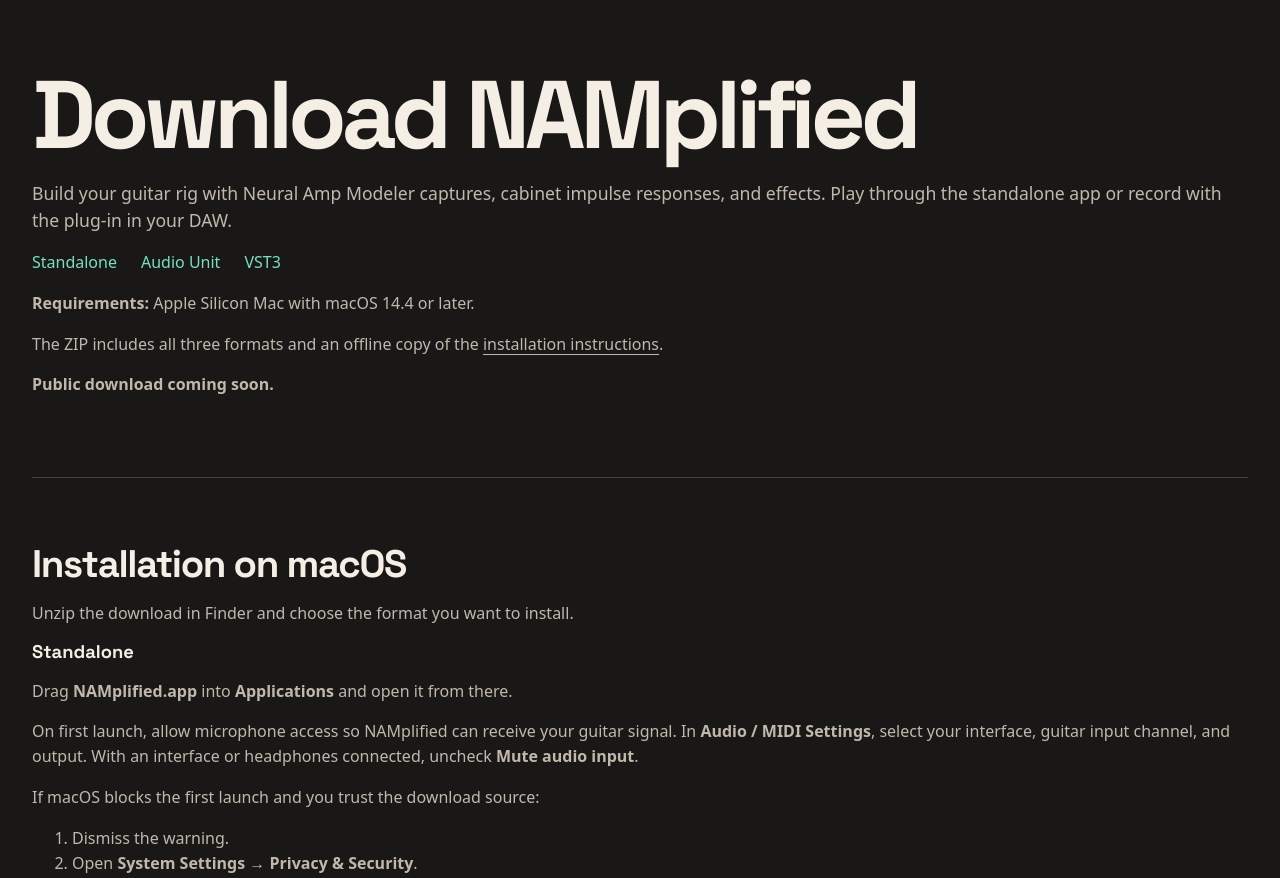
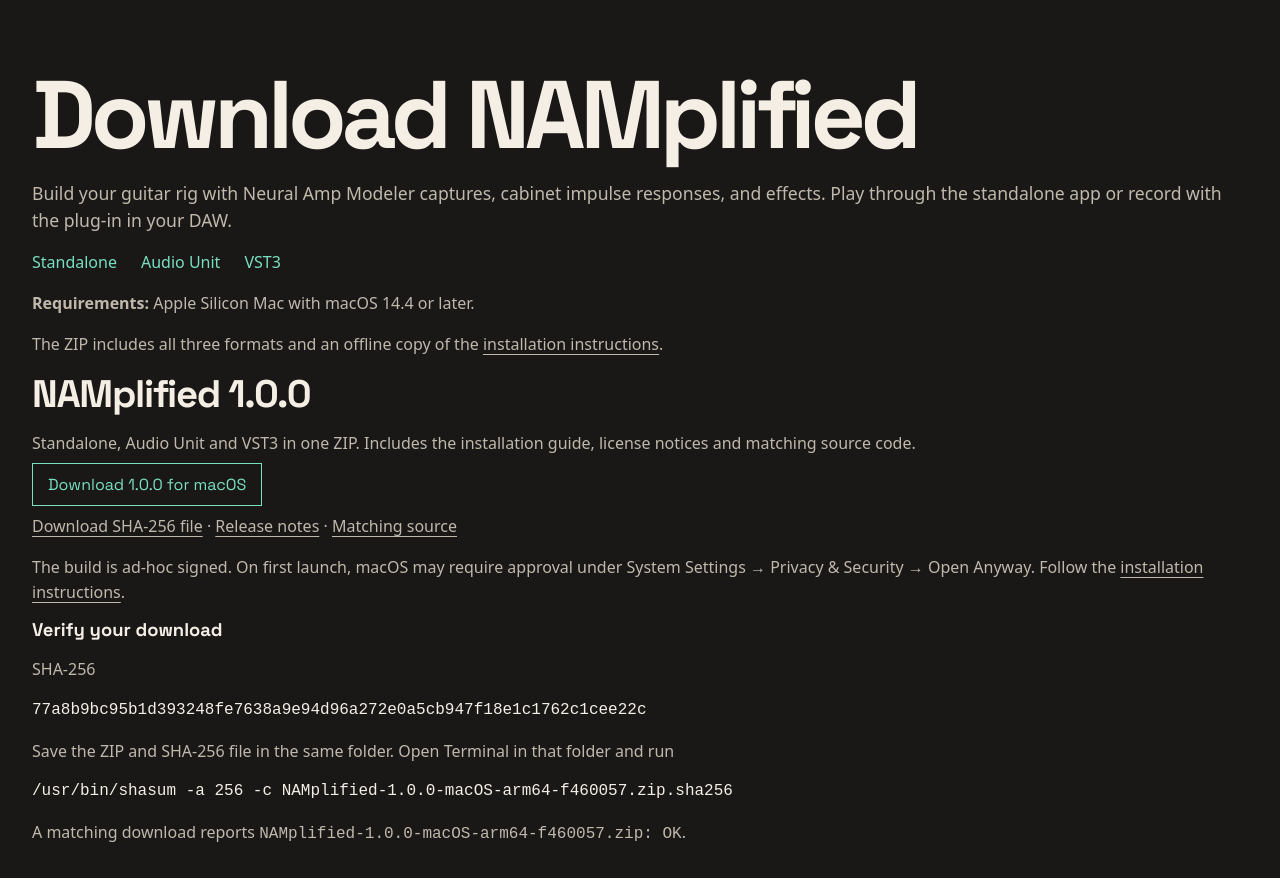
Before and after one commit to sedosa-guitar/namplified-web, a plain HTML site: page download.html in a window 1280 px wide. Shown: the part 74-952 px from the top of the page. Drawn offline with Linux system fonts and the light colour scheme.

Commit message:
Publish version 1.0.0 download and checksum links

```diff
--- a/download.html
+++ b/download.html
@@ -26,7 +26,17 @@
   <ul class="formats" aria-label="Included formats"><li>Standalone</li><li>Audio Unit</li><li>VST3</li></ul>
   <p><strong>Requirements:</strong> Apple Silicon Mac with macOS 14.4 or later.</p>
   <p>The ZIP includes all three formats and an offline copy of the <a href="#installation">installation instructions</a>.</p>
-  <p><strong>Public download coming soon.</strong></p>
+  <h2>NAMplified 1.0.0</h2>
+  <p>Standalone, Audio Unit and VST3 in one ZIP. Includes the installation guide, license notices and matching source code.</p>
+  <p><a class="button" href="https://github.com/sedosa-guitar/namplified/releases/download/v1.0.0/NAMplified-1.0.0-macOS-arm64-f460057.zip">Download 1.0.0 for macOS</a></p>
+  <p><a href="https://github.com/sedosa-guitar/namplified/releases/download/v1.0.0/NAMplified-1.0.0-macOS-arm64-f460057.zip.sha256">Download SHA-256 file</a> · <a href="https://github.com/sedosa-guitar/namplified/releases/tag/v1.0.0">Release notes</a> · <a href="https://github.com/sedosa-guitar/namplified/tree/f460057dcf60f8d275071d9b66e50815ea779c42">Matching source</a></p>
+  <p>The build is ad-hoc signed. On first launch, macOS may require approval under System Settings → Privacy &amp; Security → Open Anyway. Follow the <a href="#installation">installation instructions</a>.</p>
+  <h3>Verify your download</h3>
+  <p>SHA-256</p>
+  <pre style="white-space: pre-wrap; overflow-wrap: anywhere"><code>77a8b9bc95b1d393248fe7638a9e94d96a272e0a5cb947f18e1c1762c1cee22c</code></pre>
+  <p>Save the ZIP and SHA-256 file in the same folder. Open Terminal in that folder and run</p>
+  <pre style="overflow-x: auto"><code>/usr/bin/shasum -a 256 -c NAMplified-1.0.0-macOS-arm64-f460057.zip.sha256</code></pre>
+  <p>A matching download reports <code>NAMplified-1.0.0-macOS-arm64-f460057.zip: OK</code>.</p>
 </section>
 <section id="installation" class="wrap rig" aria-labelledby="installation-heading">
   <h2 id="installation-heading">Installation on macOS</h2>
```
